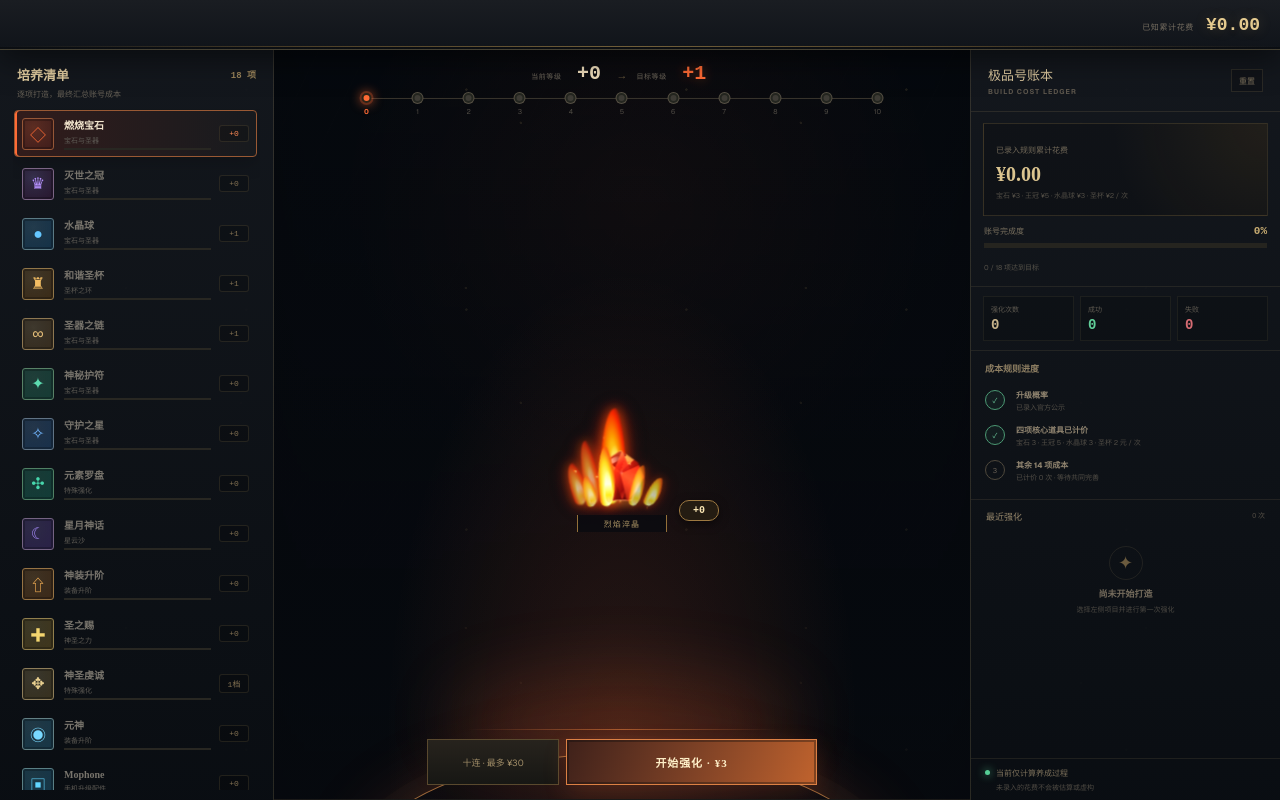
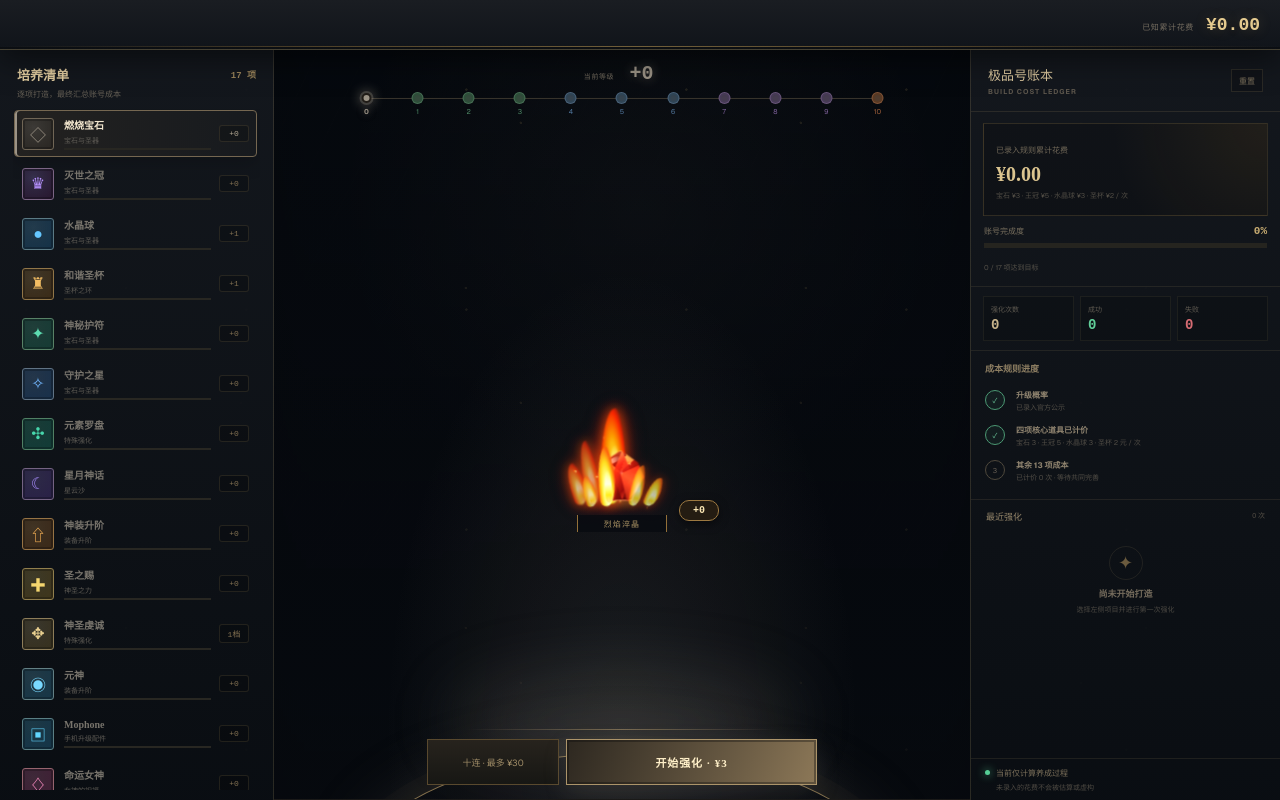
Before and after one commit to yinshi530-spec/myj, a Next.js app: page / in a window 1280 px wide. Built offline with nearby package versions, Linux system fonts and the light colour scheme.

Commit message:
refine: remove sacred chain from forge

```diff
--- a/app/layout.tsx
+++ b/app/layout.tsx
@@ -14,7 +14,7 @@ const geistMono = Geist_Mono({
 
 export const metadata: Metadata = {
   title: '猫游记 · 极品号打造计划',
-  description: '从零记录 18 项核心养成，逐步核算打造极品号所需的真实花费。',
+  description: '从零记录 17 项核心养成，逐步核算打造极品号所需的真实花费。',
 };
 
 export default function RootLayout({
--- a/app/page.tsx
+++ b/app/page.tsx
@@ -167,11 +167,6 @@ const items: ProbabilityItem[] = [
     rows: stayRows(1, [100, 85, 70, 55, 40, 25, 15, 5, 1]),
   },
   {
-    id: 'sacred-chain', name: '圣器之链', category: '宝石与圣器', mode: 'upgrade', symbol: '∞', accent: '#e8c07a', accentSoft: '#372c1e',
-    description: '失败时保持当前等级的圣器强化。', sourceNote: '官方公布成功率与保持不变概率。', minLevel: 1, maxLevel: 10,
-    rows: stayRows(1, [100, 85, 70, 55, 40, 25, 15, 5, 1]),
-  },
-  {
     id: 'mystic-talisman', name: '神秘护符', category: '宝石与圣器', mode: 'upgrade', symbol: '✦', accent: '#5ddbb0', accentSoft: '#163c35',
     description: '官方只公布每级升级成功率。', sourceNote: '失败后果未在公示表中说明；Mock 失败时不改等级。', minLevel: 0, maxLevel: 10,
     rows: successOnlyRows(0, [100, 100, 90, 80, 50, 50, 30, 15, 10, 2]),
@@ -271,7 +266,6 @@ const effectProfiles: Record<string, { effect: string; rite: string; catalyst: s
   'annihilation-crown': { effect: 'crown', rite: '灭世加冕', catalyst: '暗雷王印' },
   'crystal-ball': { effect: 'crystal', rite: '水晶共鸣', catalyst: '澄澈灵液' },
   'harmony-cup': { effect: 'chalice', rite: '圣杯灌注', catalyst: '和谐圣泉' },
-  'sacred-chain': { effect: 'chain', rite: '圣链锻接', catalyst: '秘银链节' },
   'mystic-talisman': { effect: 'talisman', rite: '敕令封印', catalyst: '灵符朱砂' },
   'guardian-star': { effect: 'guardian', rite: '星盾守护', catalyst: '守望星屑' },
   'element-compass': { effect: 'compass', rite: '元素跃迁', catalyst: '四象磁针' },
@@ -295,6 +289,23 @@ const costRules: Record<string, number> = {
 };
 
 const instantUpgradeItems = new Set(['burning-gem', 'annihilation-crown', 'crystal-ball', 'harmony-cup']);
+
+const burningGemLevelPalettes = {
+  neutral: { accent: '#9b9386', soft: '#292622' },
+  green: { accent: '#4ed08b', soft: '#143a2a' },
+  blue: { accent: '#55a8ff', soft: '#152f4d' },
+  purple: { accent: '#b67cff', soft: '#321d4c' },
+  ultimate: { accent: '#ff7a32', soft: '#4a2415' },
+};
+
+function levelPalette(item: ProbabilityItem, level: number) {
+  if (item.id !== 'burning-gem') return { accent: item.accent, soft: item.accentSoft };
+  if (level >= 10) return burningGemLevelPalettes.ultimate;
+  if (level >= 7) return burningGemLevelPalettes.purple;
+  if (level >= 4) return burningGemLevelPalettes.blue;
+  if (level >= 1) return burningGemLevelPalettes.green;
+  return burningGemLevelPalettes.neutral;
+}
 
 export default function Home() {
   const initialLevels = useMemo(() => Object.fromEntries(items.filter((item) => item.mode !== 'draw').map((item) => [item.id, item.minLevel ?? 0])), []);
@@ -445,7 +456,8 @@ export default function Home() {
     setCostLedger({ knownSpend: 0, pricedAttempts: 0 });
   }
 
-  const theme = { '--accent': item.accent, '--accent-soft': item.accentSoft } as CSSProperties;
+  const currentLevelPalette = levelPalette(item, level);
+  const theme = { '--accent': currentLevelPalette.accent, '--accent-soft': currentLevelPalette.soft } as CSSProperties;
   const maxSelectable = item.maxLevel ?? item.minLevel ?? 0;
   const canForge = item.mode === 'draw' || outcomes.length > 0;
   const actionLabel = item.mode === 'draw' ? '唤醒图腾' : item.mode === 'check' ? '进行祈愿' : item.mode === 'adaptive' ? '点亮星辰' : '开始强化';
@@ -459,7 +471,6 @@ export default function Home() {
   const crystalScale = 0.76 + (tierProgress / 100) * 0.44;
   const harmonyScale = 0.78 + (tierProgress / 100) * 0.42;
   const levelLabel = (value: number) => item.mode === 'adaptive' ? `${value}★` : item.mode === 'check' ? `${value}档` : `+${value}`;
-  const nextLevelLabel = levelLabel(Math.min(maxSelectable, level + 1));
   const usesLevelOnlyFeedback = instantUpgradeItems.has(item.id);
   const feedbackClass = !usesLevelOnlyFeedback && lastAttempt ? `echo-${outcomeStyle(lastAttempt.kind)}` : '';
   const feedbackKey = usesLevelOnlyFeedback ? item.id : `${item.id}-${lastAttempt?.id ?? 'idle'}`;
@@ -476,7 +487,7 @@ export default function Home() {
           <div className="item-list">
             {items.map((entry) => (
               <button key={entry.id} type="button" className={`item-card tier-${visualTier(entry, levels[entry.id] ?? entry.minLevel ?? 0)} ${entry.id === item.id ? 'active' : ''}`} onClick={() => chooseItem(entry)}>
-                <span className="item-symbol" style={{ '--card-accent': entry.accent, '--card-soft': entry.accentSoft } as CSSProperties}>{entry.symbol}</span>
+                <span className="item-symbol" style={{ '--card-accent': levelPalette(entry, levels[entry.id] ?? entry.minLevel ?? 0).accent, '--card-soft': levelPalette(entry, levels[entry.id] ?? entry.minLevel ?? 0).soft } as CSSProperties}>{entry.symbol}</span>
                 <span><b>{entry.name}</b><small>{entry.aliases?.length ? entry.aliases.join(' / ') : entry.category}</small><i className="item-meter"><i style={{ width: `${Math.round((((levels[entry.id] ?? entry.minLevel ?? 0) - (entry.minLevel ?? 0)) / Math.max(1, (entry.maxLevel ?? 1) - (entry.minLevel ?? 0))) * 100)}%` }} /></i></span>
                 <em>{entry.mode === 'draw' ? '秘宝' : entry.mode === 'adaptive' ? `${levels[entry.id] ?? 0}★` : entry.mode === 'check' ? `${levels[entry.id] ?? entry.minLevel}档` : `+${levels[entry.id] ?? entry.minLevel ?? 0}`}</em>
               </button>
@@ -487,7 +498,7 @@ export default function Home() {
         <section className="forge-stage">
           <div className={`forge-chamber fx-${effectProfile.effect} tier-${tier} ${feedbackClass}`} key={feedbackKey} style={{ '--tier-progress': `${tierProgress}%`, '--flame-scale': flameScale, '--flame-burst-scale': flameScale * 1.28, '--flame-dip-scale': flameScale * 0.9, '--crown-scale': crownScale, '--crown-entry-scale': crownScale * 0.82, '--crown-burst-scale': crownScale * 1.2, '--crystal-scale': crystalScale, '--harmony-scale': harmonyScale } as CSSProperties}>
             <div className="altar-glow" />
-            {item.mode !== 'draw' && <div className="level-route"><div className="level-focus"><span>当前等级</span><b>{levelLabel(level)}</b><i>→</i><span>目标等级</span><strong>{canForge ? nextLevelLabel : 'MAX'}</strong></div><div className="level-steps" aria-label="强化等级进度">{Array.from({ length: maxSelectable - (item.minLevel ?? 0) + 1 }, (_, index) => (item.minLevel ?? 0) + index).map((step) => <span key={step} className={step === level ? 'current' : step < level ? 'done' : ''} aria-current={step === level ? 'step' : undefined}><i /><b>{step}</b></span>)}</div></div>}
+            {item.mode !== 'draw' && <div className="level-route"><div className="level-focus"><span>当前等级</span><b>{levelLabel(level)}</b></div><div className="level-steps" aria-label="强化等级进度">{Array.from({ length: maxSelectable - (item.minLevel ?? 0) + 1 }, (_, index) => (item.minLevel ?? 0) + index).map((step) => <span key={step} className={step === level ? 'current' : step < level ? 'done' : ''} aria-current={step === level ? 'step' : undefined} style={item.id === 'burning-gem' ? { '--step-color': levelPalette(item, step).accent } as CSSProperties : undefined}><i /><b>{step}</b></span>)}</div></div>}
             <div className={`effect-stage tier-${tier}`}>
               <div className="effect-visual">
                 {item.id === 'burning-gem' ? (
@@ -582,7 +593,7 @@ export default function Home() {
           <div className="budget-total"><span>已录入规则累计花费</span><strong>¥{costLedger.knownSpend.toFixed(2)}</strong><p>宝石 ¥3 · 王冠 ¥5 · 水晶球 ¥3 · 圣杯 ¥2 / 次</p></div>
           <div className="account-progress"><div><span>账号完成度</span><b>{accountProgress}%</b></div><i><i style={{ width: `${accountProgress}%` }} /></i><small>{completedItems} / {items.length} 项达到目标</small></div>
           <div className="stat-grid"><div><span>强化次数</span><b>{totals.total}</b></div><div><span>成功</span><b>{totals.success}</b></div><div><span>失败</span><b>{totals.risk}</b></div></div>
-          <div className="rule-roadmap"><h3>成本规则进度</h3><div className="done"><i>✓</i><span><b>升级概率</b><small>已录入官方公示</small></span></div><div className="done"><i>✓</i><span><b>四项核心道具已计价</b><small>宝石 3 · 王冠 5 · 水晶球 3 · 圣杯 2 元 / 次</small></span></div><div><i>3</i><span><b>其余 14 项成本</b><small>已计价 {costLedger.pricedAttempts} 次 · 等待共同完善</small></span></div></div>
+          <div className="rule-roadmap"><h3>成本规则进度</h3><div className="done"><i>✓</i><span><b>升级概率</b><small>已录入官方公示</small></span></div><div className="done"><i>✓</i><span><b>四项核心道具已计价</b><small>宝石 3 · 王冠 5 · 水晶球 3 · 圣杯 2 元 / 次</small></span></div><div><i>3</i><span><b>其余 13 项成本</b><small>已计价 {costLedger.pricedAttempts} 次 · 等待共同完善</small></span></div></div>
           <div className="log-heading"><span>最近强化</span><i>{attempts.length} 次</i></div>
           <div className="history-list">
             {!attempts.length ? <div className="empty-history"><span>✦</span><b>尚未开始打造</b><p>选择左侧项目并进行第一次强化</p></div> : attempts.slice(0, 5).map((attempt, index) => (
```
Also changed, not shown: app/globals.css.
